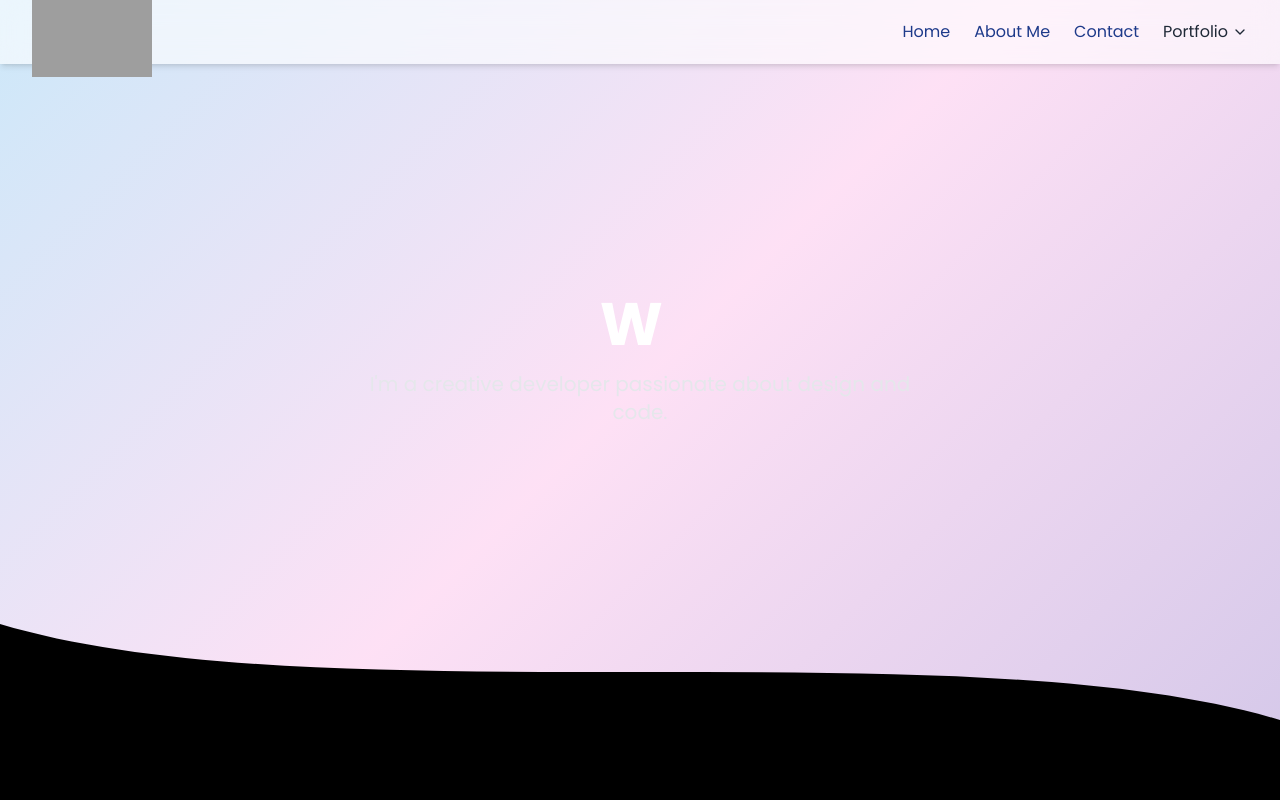
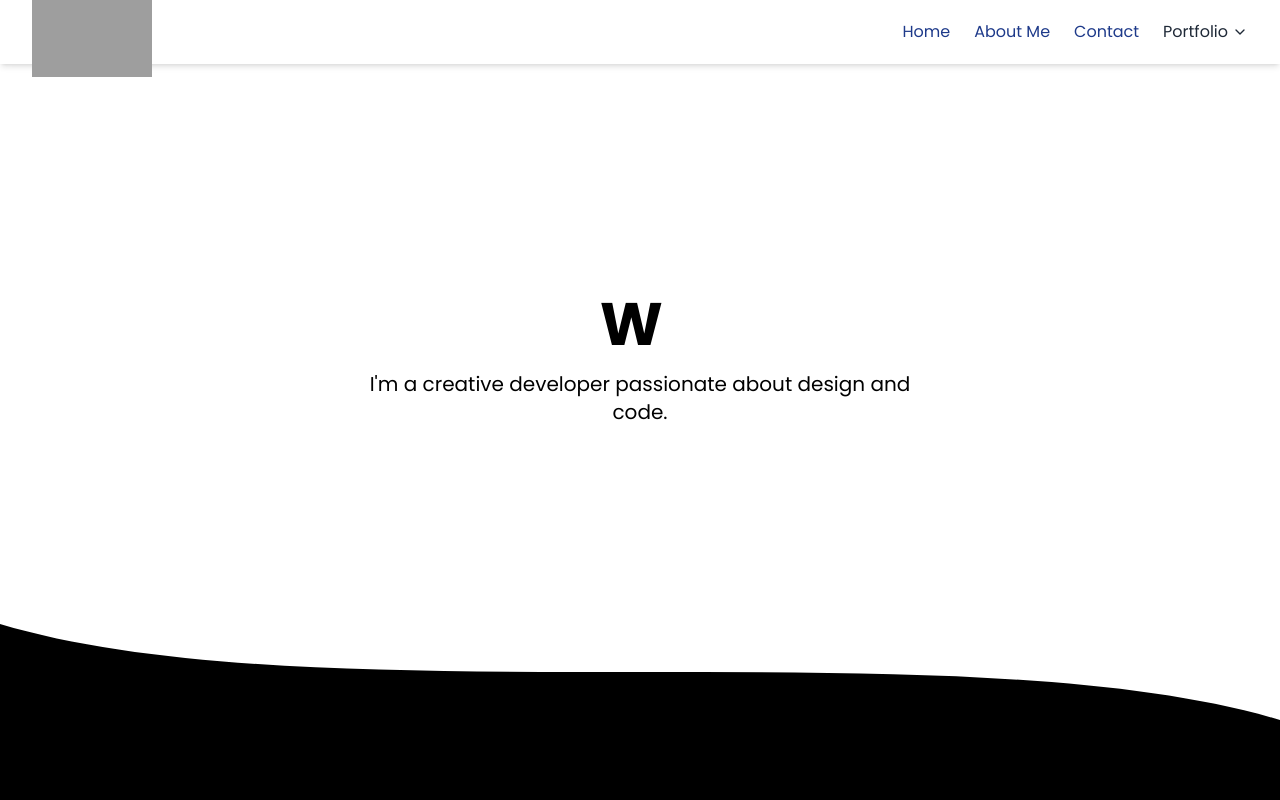
Before and after one commit to DeanYtest/design-showcase, a Next.js app: page / in a window 1280 px wide. Shown: the top 800 px of the page. Built offline with nearby package versions, Linux system fonts and the light colour scheme; grey boxes are pictures that could not be loaded.

Commit message:
fix:RWD13

```diff
--- a/app/HeroSection.tsx
+++ b/app/HeroSection.tsx
@@ -17,17 +17,14 @@ export default function HeroSection({ disableWave = false }: HeroSectionProps) {
   })
 
   return (
-    <section className="relative flex items-center justify-center min-h-[80vh] sm:min-h-[90vh] overflow-hidden bg-transparent">
-      {/* 背景漸層 */}
-      <div className="absolute inset-0 animated-gradient z-0" />
-
+    <section className="relative flex items-center justify-center min-h-[80vh] sm:min-h-[90vh] overflow-hidden">
       {/* 主要文字內容 */}
       <div className="relative z-10 flex flex-col justify-center items-center text-center px-4">
-        <h1 className="text-3xl sm:text-4xl md:text-5xl lg:text-6xl font-bold mb-4 text-white">
+        <h1 className="text-3xl sm:text-4xl md:text-5xl lg:text-6xl font-bold mb-4 text-current">
           {text}
           <Cursor />
         </h1>
-        <p className="text-base sm:text-lg md:text-xl max-w-xl text-gray-200">
+        <p className="text-base sm:text-lg md:text-xl max-w-xl text-current/80">
           I'm a creative developer passionate about design and code.
         </p>
       </div>
--- a/app/page.tsx
+++ b/app/page.tsx
@@ -20,13 +20,14 @@ export default function HomePage() {
   }, []);
 
   return (
-    <div
-      className={`flex flex-col min-h-screen ${
-        isMobile
-          ? 'bg-gradient-to-b from-purple-500 to-blue-500 text-white'
-          : 'bg-white text-black'
-      }`}
-    >
+    <div className="relative flex flex-col min-h-screen">
+      {/* 手机端：全页渐变背景 */}
+      {isMobile && (
+        <div className="absolute inset-0 bg-gradient-to-b from-purple-500 to-blue-500 z-0" />
+      )}
+
+      {/* 内容容器：位于背景之上 */}
+      <div className={`relative flex-1 flex flex-col ${isMobile ? 'text-white' : 'bg-white text-black'}`}>
         <main className="flex-1">
           {/* Hero：传入 disableWave 隐藏底部波浪 */}
           <HeroSection disableWave={isMobile} />
@@ -45,5 +46,6 @@ export default function HomePage() {
         {/* Footer：手机深底白字，桌机浅底黑字 */}
         {isMobile ? <FooterDark /> : <FooterLight />}
       </div>
+    </div>
   );
 }
```
Lines whose indentation alone changed are shown as unchanged.
